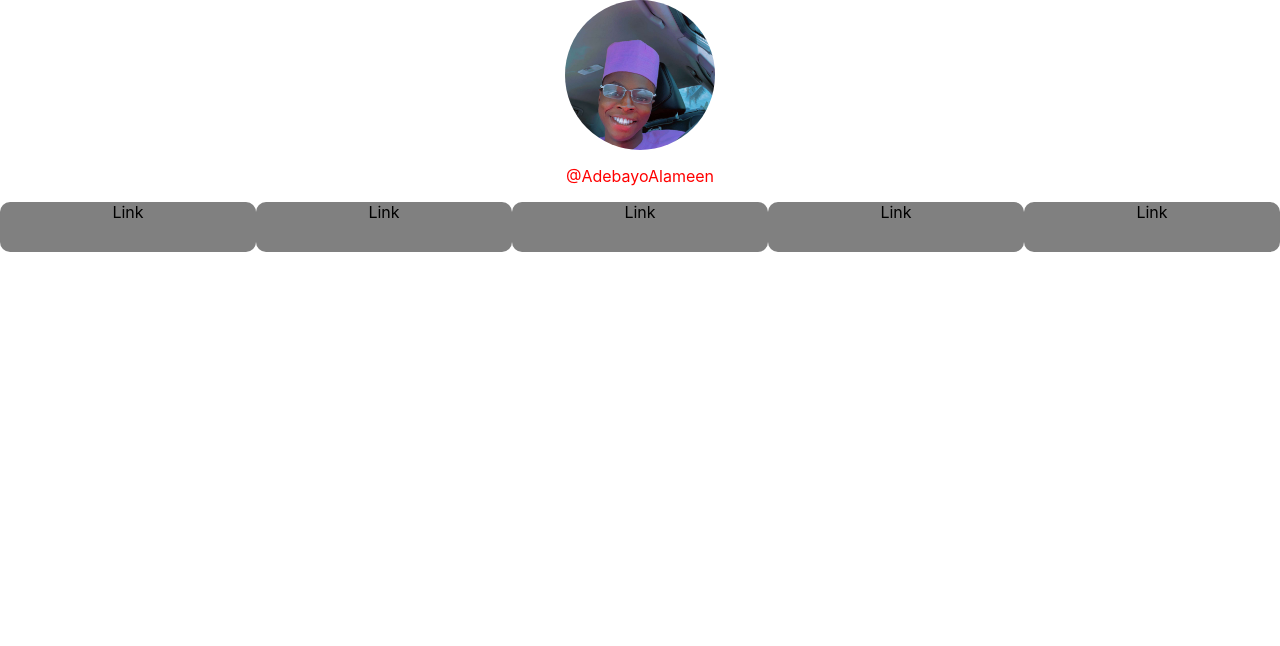
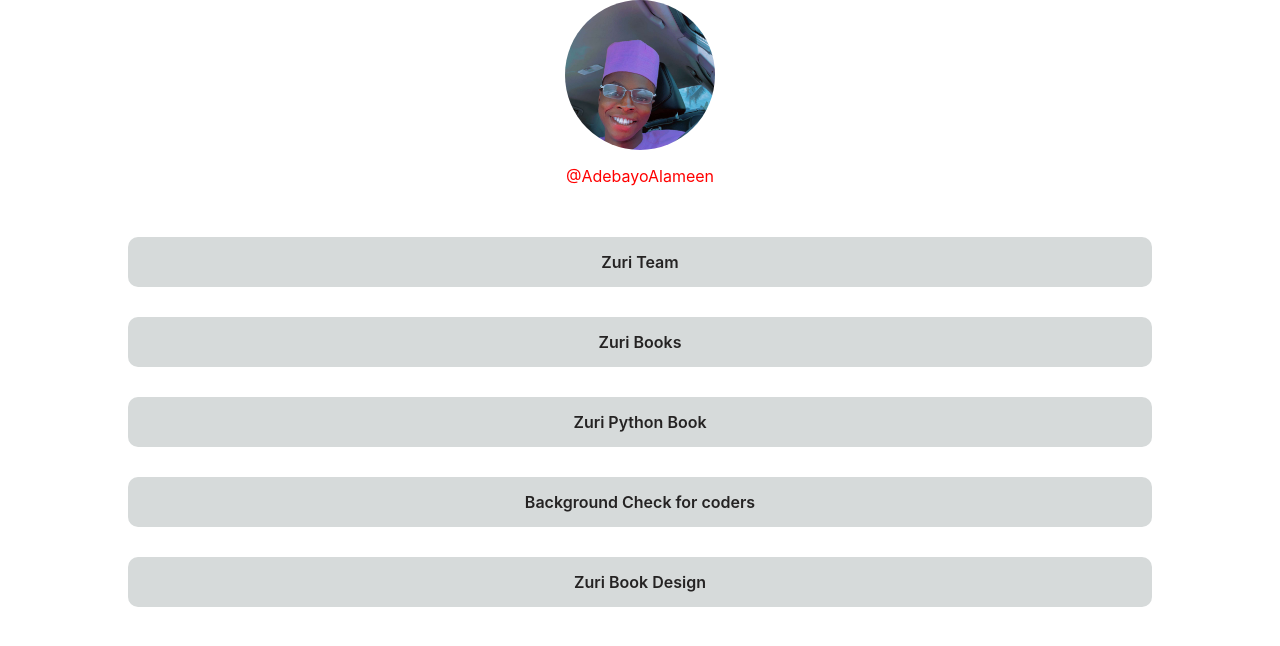
Before and after one commit to alamadrid01/learning, a React (Create React App) app: page / in a window 1280 px wide. Shown: the top 646 px of the page. Built offline with nearby package versions, Linux system fonts and the light colour scheme.

Commit message:
Styling the link-tree component

```diff
--- a/src/components/Link-tree/Link.js
+++ b/src/components/Link-tree/Link.js
@@ -7,27 +7,27 @@ function Link() {
       <div className="linkTree">
         <div className="tree">
           <a id="btn__zuri" href="https://training.zuri.team/">
-            Link
+            Zuri Team
           </a>
         </div>
         <div className="tree">
-          <a id="btn__zuri" href="https://training.zuri.team/">
-            Link
+          <a id="books" href="http://books.zuri.team/">
+            Zuri Books
           </a>
         </div>
         <div className="tree">
-          <a id="btn__zuri" href="https://training.zuri.team/">
-            Link
+          <a id="book__python" href="https://books.zuri.team/python-for-beginners?ref_id=<alamadrid>">
+            Zuri Python Book
           </a>
         </div>
         <div className="tree">
-          <a id="btn__zuri" href="https://training.zuri.team/">
-            Link
+          <a id="pitch" href="https://background.zuri.team/">
+            Background Check for coders
           </a>
         </div>
         <div className="tree">
-          <a id="btn__zuri" href="https://training.zuri.team/">
-            Link
+          <a id="book_design" href="https://books.zuri.team/design-rules">
+            Zuri Book Design
           </a>
         </div>
       </div>
--- a/src/components/Link-tree/link.scss
+++ b/src/components/Link-tree/link.scss
@@ -1,16 +1,30 @@
 .linkTree{
+    margin: 35px 0;
     display: flex;
     justify-content: center;
+    align-items: center;
+    flex-direction: column;
+    gap: 30px;
 
     .tree{
+        align-items: center;
+        justify-content: center;
+        display: flex;
         height: 50px;
         width: 80%;
-        background: grey;
+        background: rgb(214, 218, 218);
         border-radius: 10px;
 
         a{
-            color: black;
+            font-weight: 600;
+            padding: 15px 0;
+            flex: 6;
+            color: rgb(37, 35, 35);
             text-decoration: none;
+        }
+
+        &:hover{
+            background: rgba(136, 128, 128, 0.692);
         }
     }
 }
```
